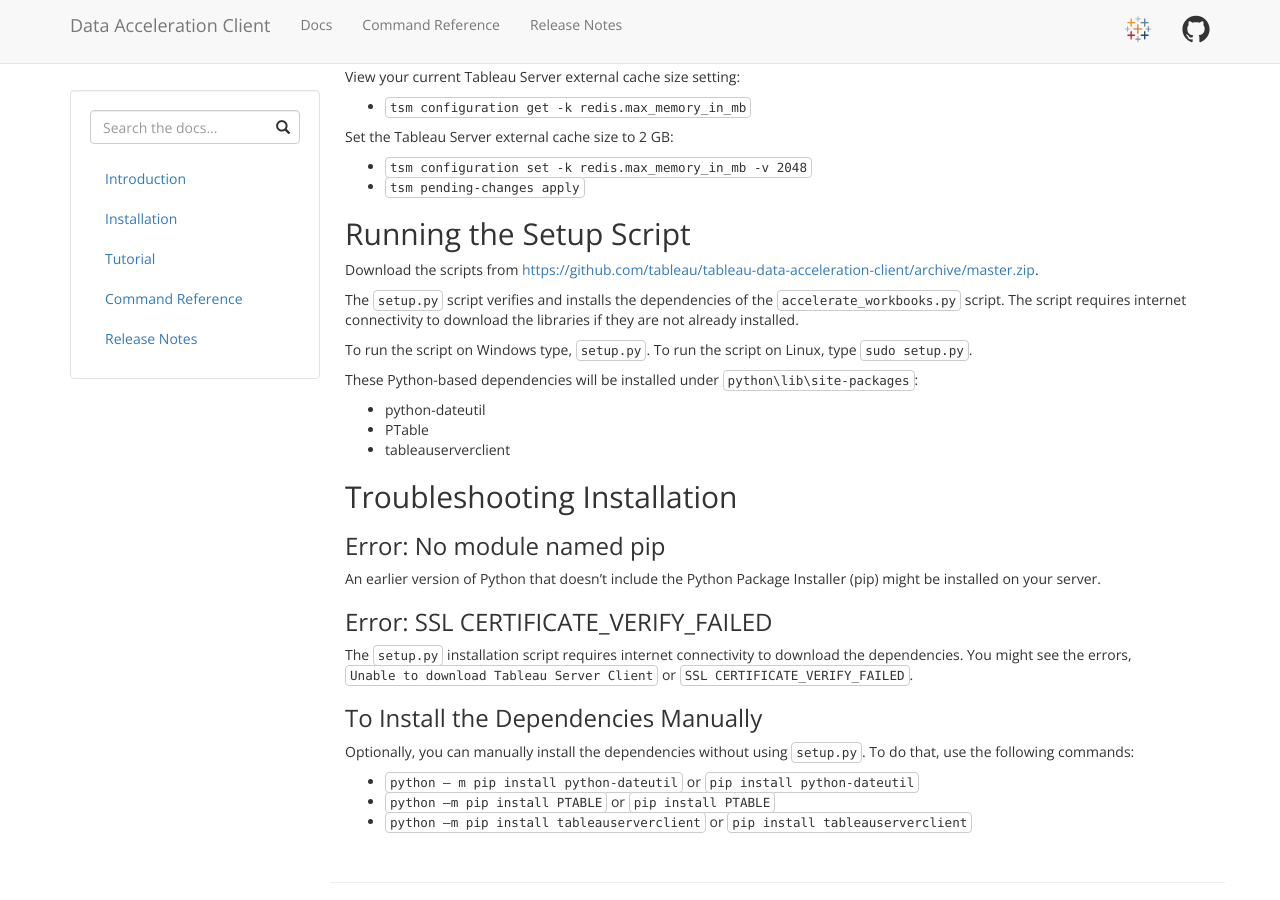
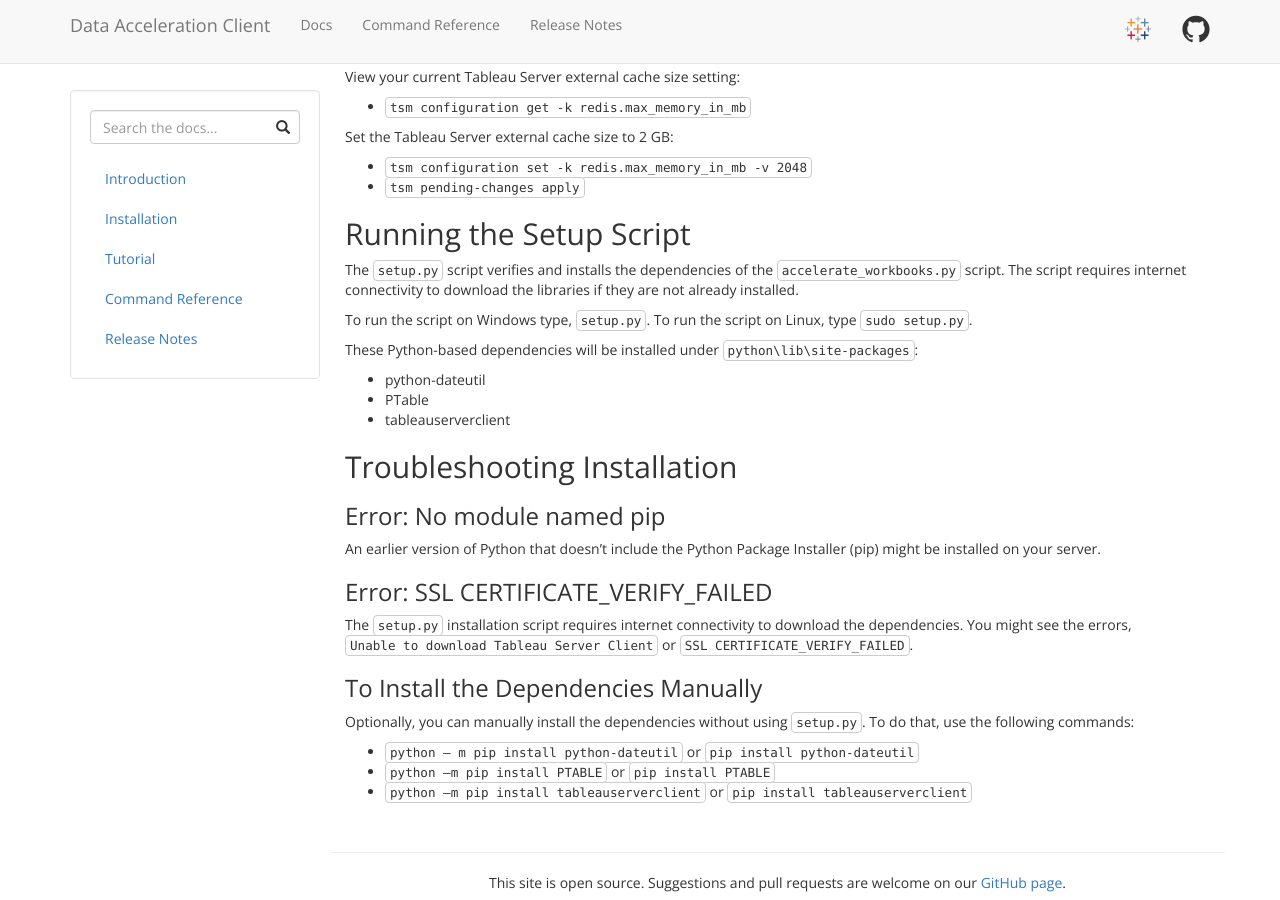
Before and after one commit to tableau/tableau-data-acceleration-client, a Jekyll site: the page built from docs/da_setup.md, in a window 1280 px wide and 900 px high, scrolled down 568 px. Built offline with Jekyll 4.4.1, drawn with Linux system fonts in a browser that asks for light colours; nearby versions of some CDN libraries.

Commit message:
temporarily remove dl link

```diff
--- a/docs/da_setup.md
+++ b/docs/da_setup.md
@@ -34,8 +34,6 @@
 
 ## Running the Setup Script
 
-Download the scripts from [https://github.com/tableau/tableau-data-acceleration-client/archive/master.zip](https://github.com/tableau/tableau-data-acceleration-client/archive/master.zip).
-
 The `setup.py` script verifies and installs the dependencies of the `accelerate_workbooks.py` script. The script requires internet connectivity to download the libraries if they are not already installed.
 
 To run the script on Windows type, `setup.py`. To run the script on Linux, type `sudo setup.py`.
```
